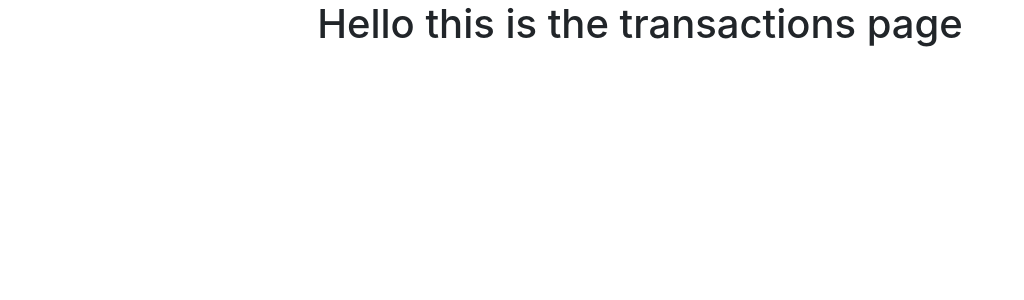
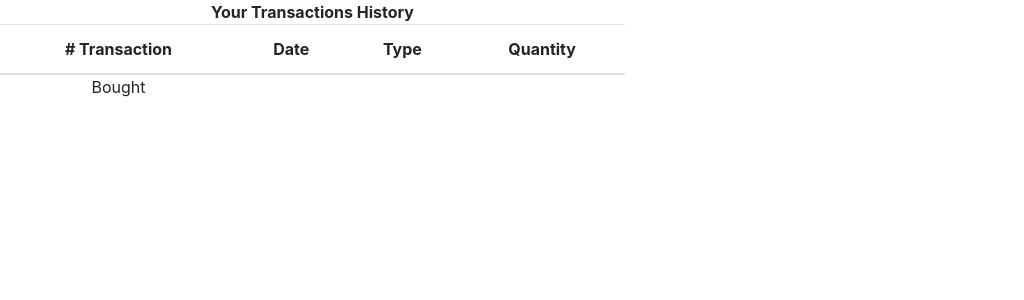
Before and after one commit to gaya20/TT3_Group3, a React (Create React App) app: page / in a window 1280 px wide. Shown: the top 300 px of the page, without its empty margins (0-1024 px from the left). Built offline with nearby package versions, Linux system fonts and the light colour scheme.

Commit message:
Add transaction history table

```diff
--- a/src/components/TransactionHistoryPage/TransactionHistory.jsx
+++ b/src/components/TransactionHistoryPage/TransactionHistory.jsx
@@ -1,7 +1,34 @@
 import React, { Component } from 'react';
 
-function TransactionHistory() {
-    return <h1>Hello this is the transactions page</h1>;
-  }
+class TransactionHistory extends React.Component {
+    render(){
+        return (
+            <div className="row">
+         <div className="col-md-6 col-md-offset-3">
+           <div className="panel panel-info">
+             <div className="panel-heading">
+               <b>Your Transactions History</b>
+             </div>
+               <div className="panel-body">
+                 <table className="table">
+                   <thead>
+                     <tr>
+                       <th># Transaction</th>
+                       <th>Date</th>
+                       <th>Type</th>
+                       <th>Quantity</th>
+                     </tr>
+                   </thead>
+                   <tbody>
+                       Bought
+                   </tbody>
+                 </table>
+               </div>
+           </div>
+         </div>
+       </div>
+        );
+    }
+}
 
 export default TransactionHistory
```
